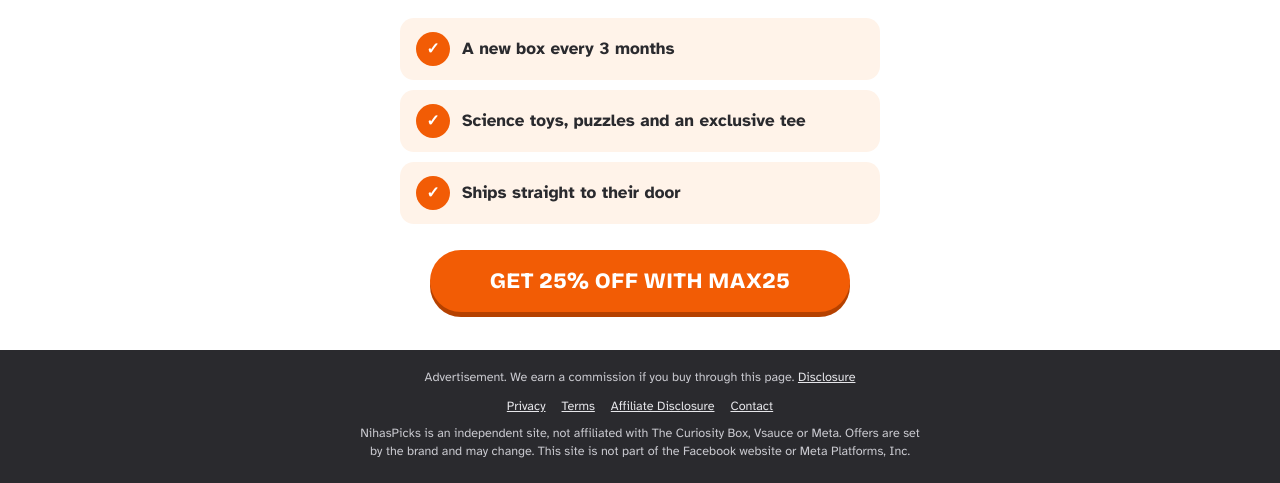
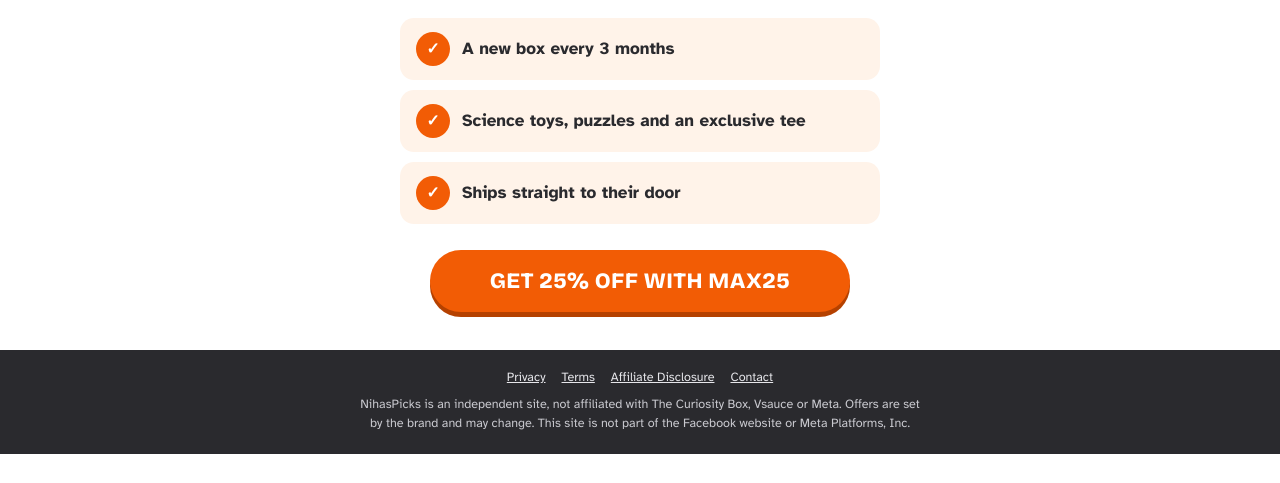
Before and after one commit to mdyeakub9/nihaspicks-site, a plain HTML site: page index.html in a window 1280 px wide. Shown: the part 2625-3108 px from the top of the page. After the commit the page ends 3079 px from the top, so only its background shows below. Drawn offline with Linux system fonts and the light colour scheme.

Commit message:
Remove footer advertisement line
Co-Authored-By: Claude Opus 5.5 <noreply@anthropic.com>
Claude-Session: https://claude.ai/code/session_01L5hTNxi53M8DhzT9DkbEb5

```diff
--- a/index.html
+++ b/index.html
@@ -132,7 +132,6 @@ h1 span{color:var(--cream)}
 </section>
 
 <footer class="foot">
-  <p style="margin-bottom:10px">Advertisement. We earn a commission if you buy through this page. <a href="/disclosure/">Disclosure</a></p>
   <nav><a href="/privacy/">Privacy</a><a href="/terms/">Terms</a><a href="/disclosure/">Affiliate Disclosure</a><a href="/contact/">Contact</a></nav>
   <p>NihasPicks is an independent site, not affiliated with The Curiosity Box, Vsauce or Meta. Offers are set by the brand and may change. This site is not part of the Facebook website or Meta Platforms, Inc.</p>
 </footer>
```
Also changed, not shown: stem-gift/index.html (+0 -1 lines).
